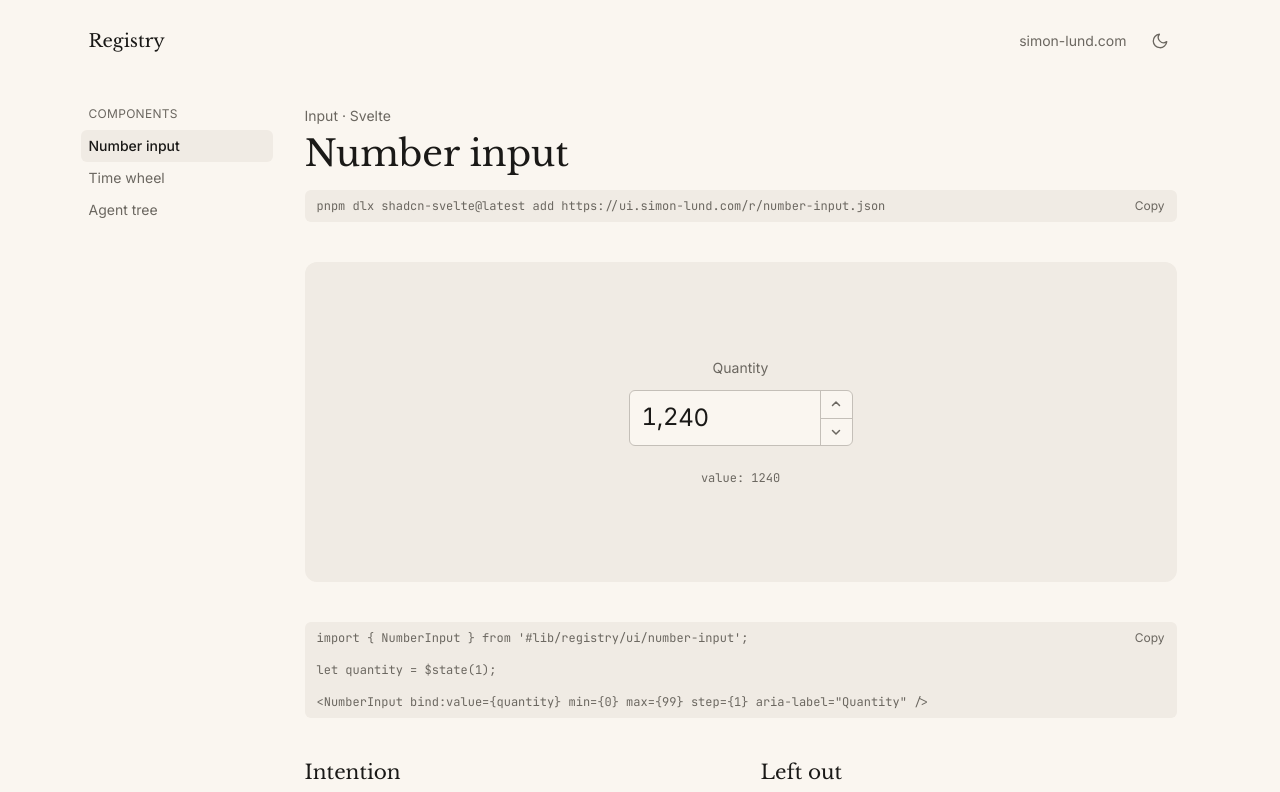
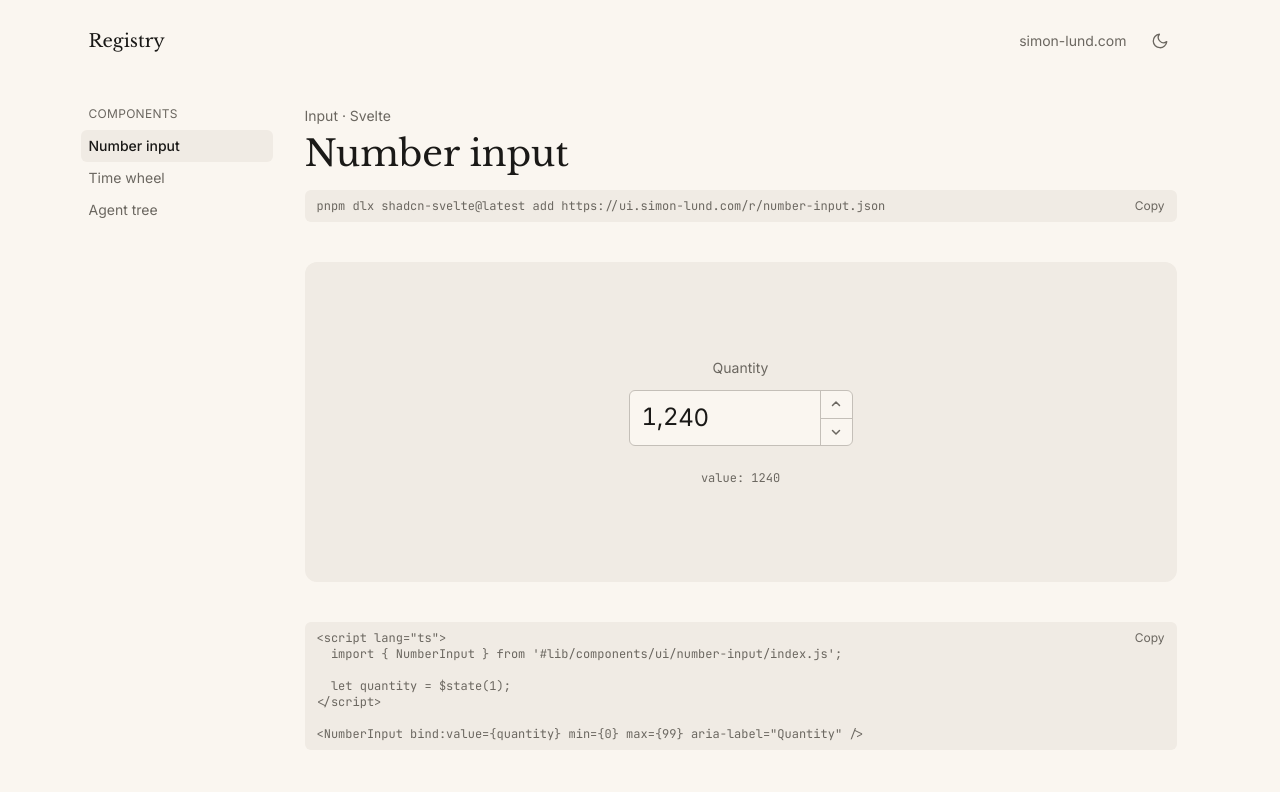
Before and after one commit to simon-lund/registry, a SvelteKit app: page /components/number-input in a window 1280 px wide. Shown: the top 792 px of the page. Built offline with nearby package versions, Linux system fonts and the light colour scheme.

Commit message:
Usage snippets: whole Svelte files with the path the CLI installs to, checked in a consumer app

```diff
--- a/src/lib/book/plate/plate-code.svelte
+++ b/src/lib/book/plate/plate-code.svelte
@@ -45,7 +45,7 @@
 
 <!-- the text scrolls sideways under its own padding; the button stands beside it, never over it -->
 <div class={cn('bg-muted flex items-start rounded-md', className)}>
-	<pre bind:this={pre} class="text-muted-foreground m-0 min-w-0 flex-1 overflow-x-auto px-3 py-2 font-mono text-xs select-all"><code>{code}</code></pre>
+	<pre bind:this={pre} class="text-muted-foreground m-0 min-w-0 flex-1 overflow-x-auto px-3 py-2 font-mono text-xs [tab-size:2] select-all"><code>{code}</code></pre>
 	<button
 		type="button"
 		onclick={copy}
--- a/src/routes/components/agent-tree/+page.svelte
+++ b/src/routes/components/agent-tree/+page.svelte
@@ -37,13 +37,19 @@
 	const buttonClass =
 		'border-border hover:bg-accent rounded-md border px-2 py-0.5 text-xs text-foreground';
 
-	const usage = `import { AgentTree } from '#lib/registry/ui/agent-tree';
+	const usage = `<script lang="ts">
+	import { AgentTree, type Agent } from '#lib/components/ui/agent-tree/index.js';
 
-let selected = $state<number | undefined>();
+	let selected = $state<number | undefined>();
+	const agents: Agent[] = [
+		{ pid: 1, ppid: 0, name: 'lead', state: 'working' },
+		{ pid: 2, ppid: 1, name: 'tests', state: 'waiting' }
+	];
+<\/script>
 
 <AgentTree {agents} bind:selected>
 	{#snippet actions(agent)}
-		<button onclick={() => stop(agent.pid)}>Stop</button>
+		<button onclick={() => console.log('stop', agent.pid)}>Stop</button>
 	{/snippet}
 </AgentTree>`;
 </script>
--- a/src/routes/components/number-input/+page.svelte
+++ b/src/routes/components/number-input/+page.svelte
@@ -19,11 +19,13 @@
 	let typing = $state(42);
 	let locked = $state(3);
 
-	const usage = `import { NumberInput } from '#lib/registry/ui/number-input';
+	const usage = `<script lang="ts">
+	import { NumberInput } from '#lib/components/ui/number-input/index.js';
 
-let quantity = $state(1);
+	let quantity = $state(1);
+<\/script>
 
-<NumberInput bind:value={quantity} min={0} max={99} step={1} aria-label="Quantity" />`;
+<NumberInput bind:value={quantity} min={0} max={99} aria-label="Quantity" />`;
 </script>
 
 <Plate name="number-input" title="Number input" kind="Input · Svelte">
--- a/src/routes/components/time-wheel/+page.svelte
+++ b/src/routes/components/time-wheel/+page.svelte
@@ -16,9 +16,11 @@
 	const pad = (n: number) => n.toString().padStart(2, '0');
 	const time = $derived(`${pad(date.getHours())}:${pad(date.getMinutes())}`);
 
-	const usage = `import { TimeWheel } from '#lib/registry/ui/time-wheel';
+	const usage = `<script lang="ts">
+	import { TimeWheel } from '#lib/components/ui/time-wheel/index.js';
 
-let date = $state(new Date());
+	let date = $state(new Date());
+<\/script>
 
 <TimeWheel bind:date format="24" variant="flat" />`;
 </script>
```
